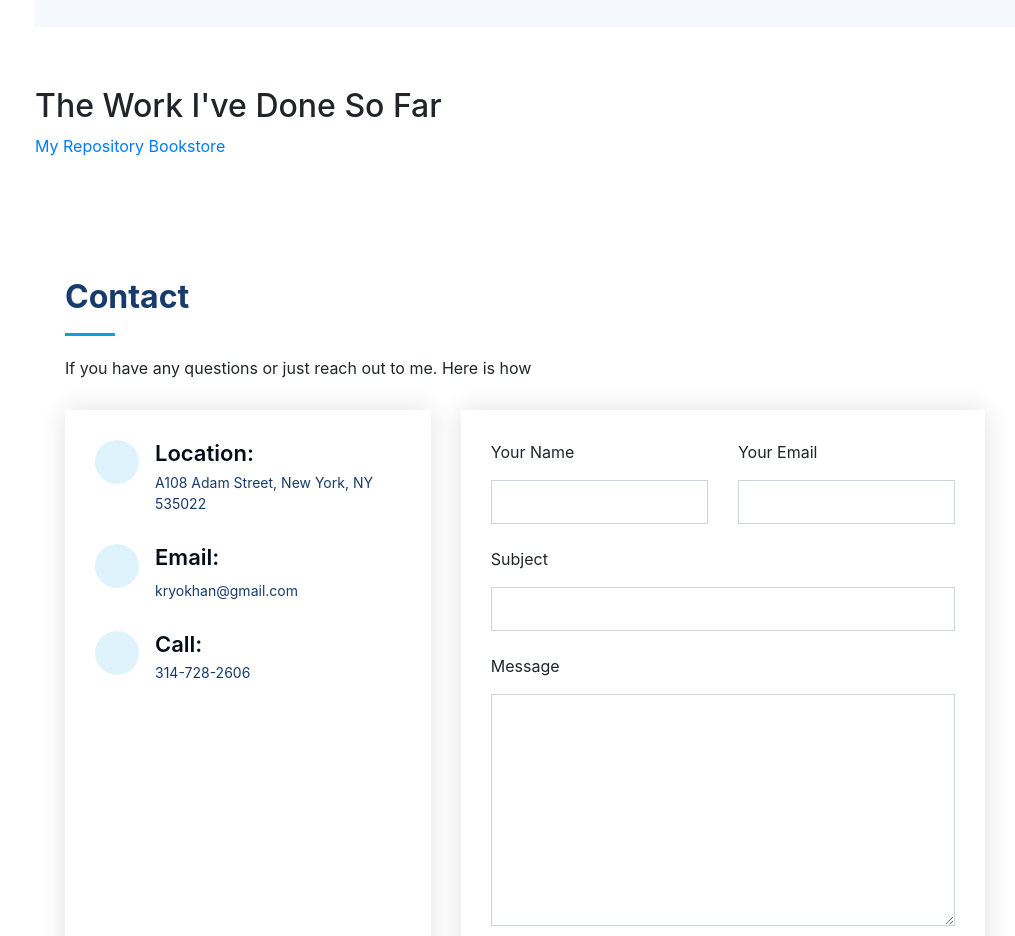
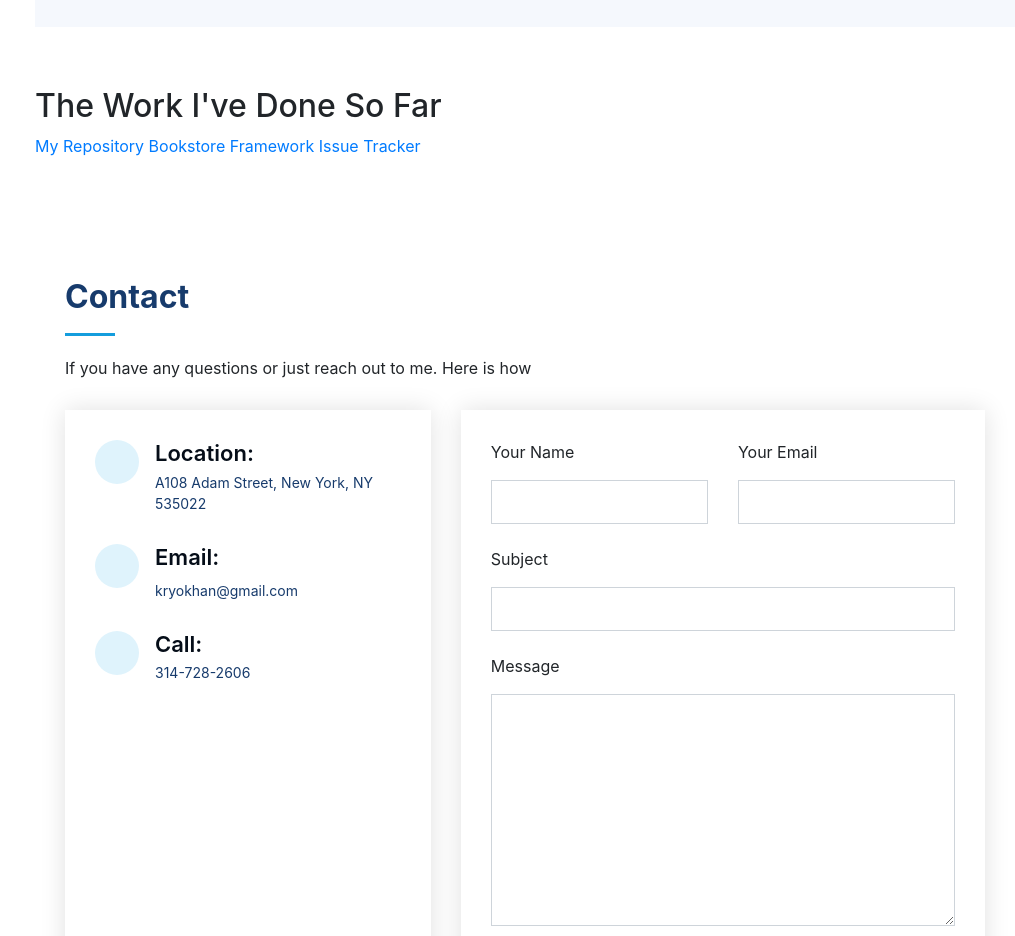
Before and after one commit to ConnorWoodard/ConnorWoodard.github.io, a plain HTML site: page index.html in a window 1280 px wide. Shown: the part 2701-3637 px from the top of the page, without its empty margins (265-1280 px from the left). Drawn offline with nearby package versions, Linux system fonts and the light colour scheme.

Commit message:
Update index.html

```diff
--- a/index.html
+++ b/index.html
@@ -244,7 +244,8 @@
       <section id="Coursework" class="Coursework">
         <h2>The Work I've Done So Far</h2>
         <a href="https://github.com/ConnorWoodard/ConnorWoodard.github.io">My Repository</a>
-        <a href="https://connorwoodard.github.io/Midterm/index.html">Bookstore</a>
+        <a href="https://connorwoodard.github.io/Midterm/index.html">Bookstore Framework</a>
+        <a href="https://woodard-issuetracker-frontend.uc.r.appspot.com/">Issue Tracker</a>
       </section>
 
       <section id="contact" class="contact">
```
